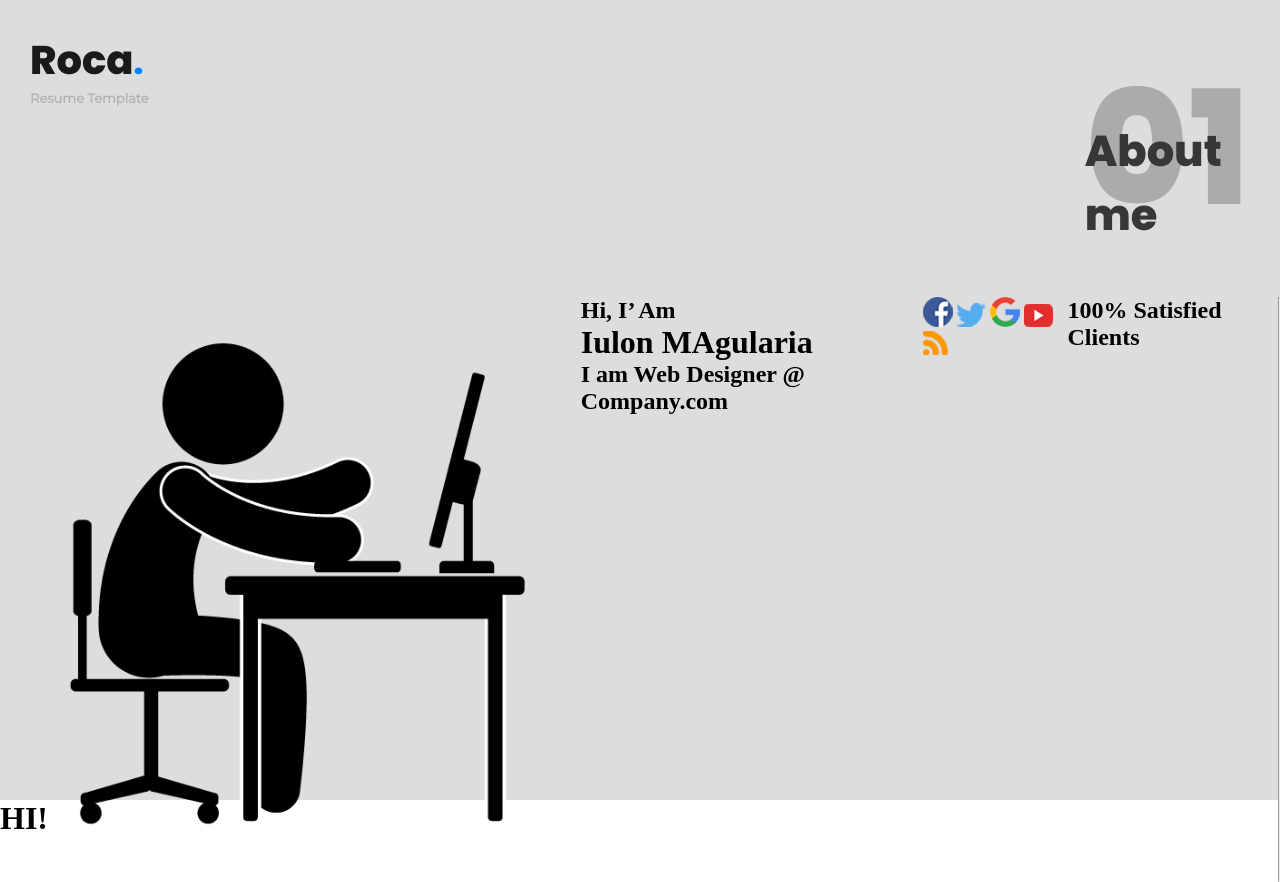
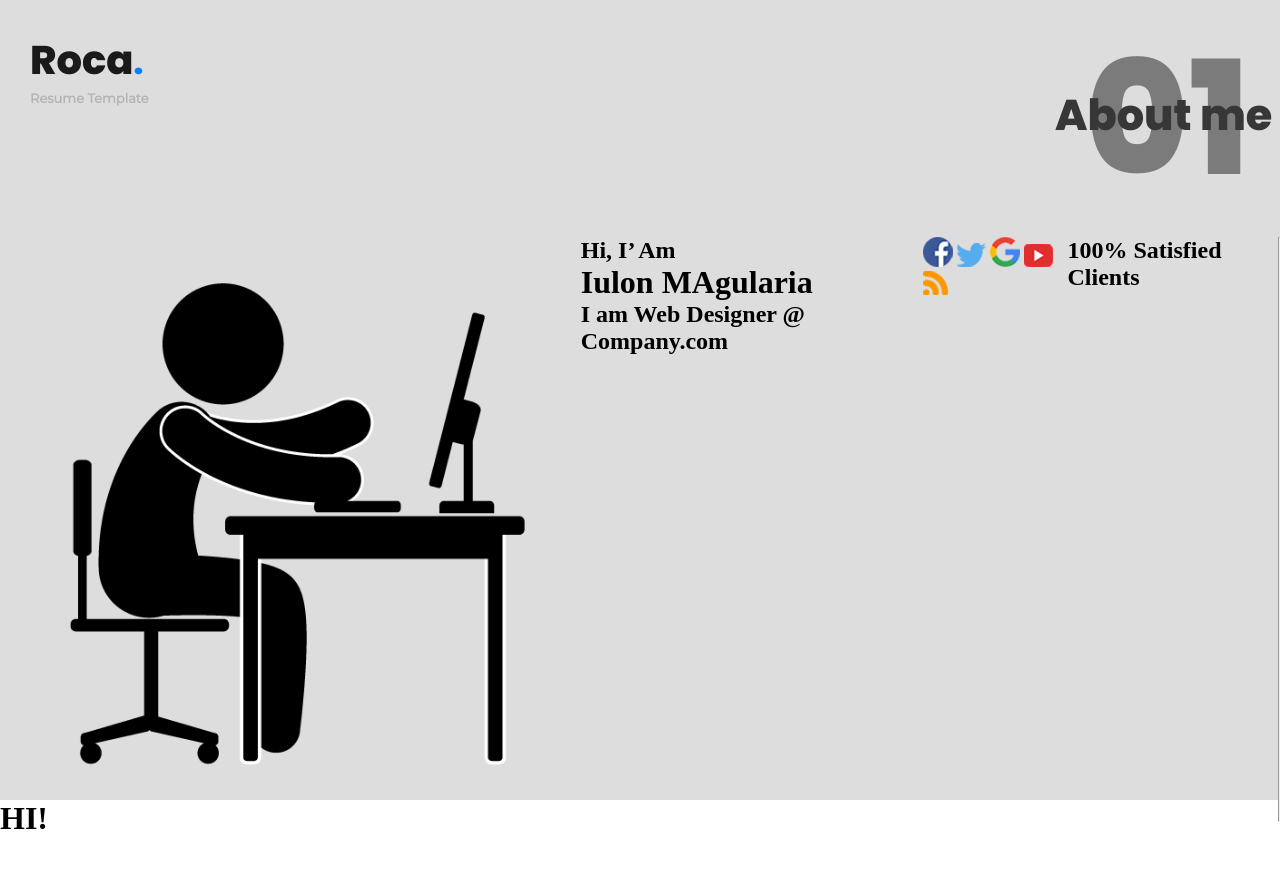
Before and after one commit to iulon357/final-project, a plain HTML site: page index.html in a window 1280 px wide. After the commit the page ends 837 px from the top, so only its background shows below. Drawn offline with Linux system fonts and the light colour scheme; files whose address does not match are found by name.

Commit message:
header done

```diff
--- a/css/style.css
+++ b/css/style.css
@@ -25,14 +25,9 @@
 header {
     display: flex;
     justify-content: space-between;
-
+    align-items: flex-start;
 }
 
-/* .logo {
-    display: flex;
-    justify-content: space-between;
-    align-items: flex-start;
-} */
 
 .logo {
     padding: 30px;
@@ -58,25 +53,22 @@ header {
 
 .header-right-side {
     position: relative;
-    display: flex;
-    padding: 30px;
-    /* align-items: center; */
 }
 
 .zero-one {
     font-family: Poppins-ExtraBold;
-    font-size: 158.3px;
+    font-size: 158px;
     color: #1C1C1C;
-    opacity: 25%;
-    position: relative;
+    opacity: 50%;
+    padding: 0 30px;
 }
 
 .about-me {
     font-family: Poppins-ExtraBold;
-    font-size: 43.17px;
+    font-size: 43px;
     color: #373737;
     position: absolute;
-    top: 40%;
+    top: 35%;
 }
 
 .page1-center {
```
